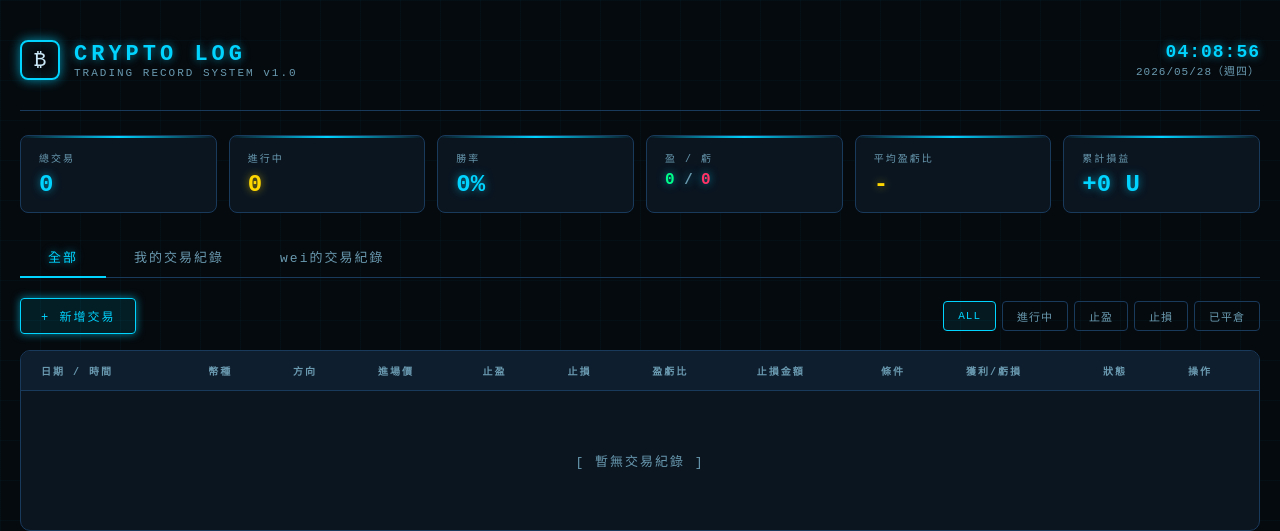
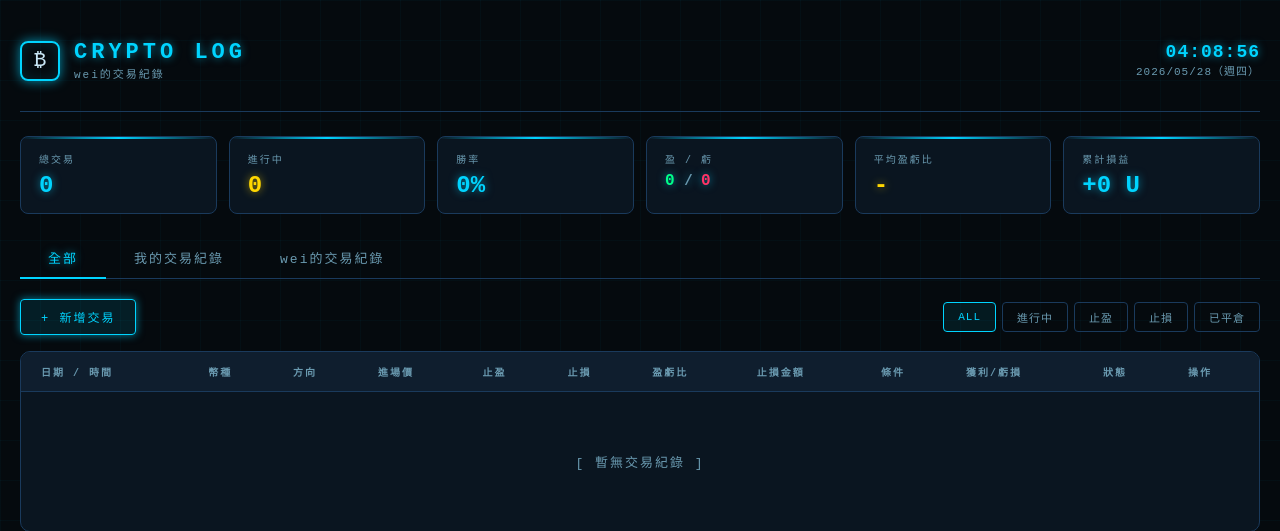
Before and after one commit to wei0904/crypto-trading-log, a Flask app: page / in a window 1280 px wide. Shown: the top 531 px of the page. Run offline with Flask 3, Linux system fonts and the light colour scheme; data that the repository does not hold is empty.

Commit message:
update subtitle to wei的交易紀錄

```diff
--- a/templates/index.html
+++ b/templates/index.html
@@ -564,7 +564,7 @@
       <div class="logo-icon">₿</div>
       <div>
         <h1>CRYPTO LOG</h1>
-        <span>TRADING RECORD SYSTEM v1.0</span>
+        <span>wei的交易紀錄</span>
       </div>
     </div>
     <div class="header-time">
```
